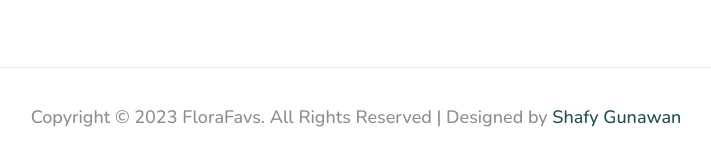
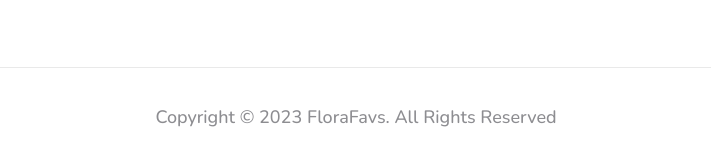
Before and after one commit to ReEkaF/TA_PAW, a PHP site: page / in a window 1280 px wide. Shown: the part 3584-3747 px from the top of the page, without its empty margins (284-995 px from the left). Run offline with PHP 8.4, Linux system fonts and the light colour scheme.

Commit message:
update footer

```diff
--- a/admin/layouts/footer-two.php
+++ b/admin/layouts/footer-two.php
@@ -18,8 +18,7 @@
     </div>
     <hr />
     <p class="footer__copyright">
-      Copyright &copy; 2023 FloraFavs. All Rights Reserved | Designed by
-      <a href="https://www.linkedin.com/in/shafygunawan/">Shafy Gunawan</a>
+      Copyright &copy; 2023 FloraFavs. All Rights Reserved
     </p>
   </div>
 </div>
--- a/admin/layouts/footer.php
+++ b/admin/layouts/footer.php
@@ -1,8 +1,7 @@
 </div>
 
 <div class="content__footer">
-  Copyright &copy; 2023 FloraFavs. All Rights Reserved | Designed by
-  <a href="https://www.linkedin.com/in/shafygunawan/">Shafy Gunawan</a>
+  Copyright &copy; 2023 FloraFavs. All Rights Reserved
 </div>
 </div>
 </div>
--- a/layouts/footer.php
+++ b/layouts/footer.php
@@ -18,8 +18,7 @@
     </div>
     <hr />
     <p class="footer__copyright">
-      Copyright &copy; 2023 FloraFavs. All Rights Reserved | Designed by
-      <a href="https://www.linkedin.com/in/shafygunawan/">Shafy Gunawan</a>
+      Copyright &copy; 2023 FloraFavs. All Rights Reserved
     </p>
   </div>
 </div>
```
